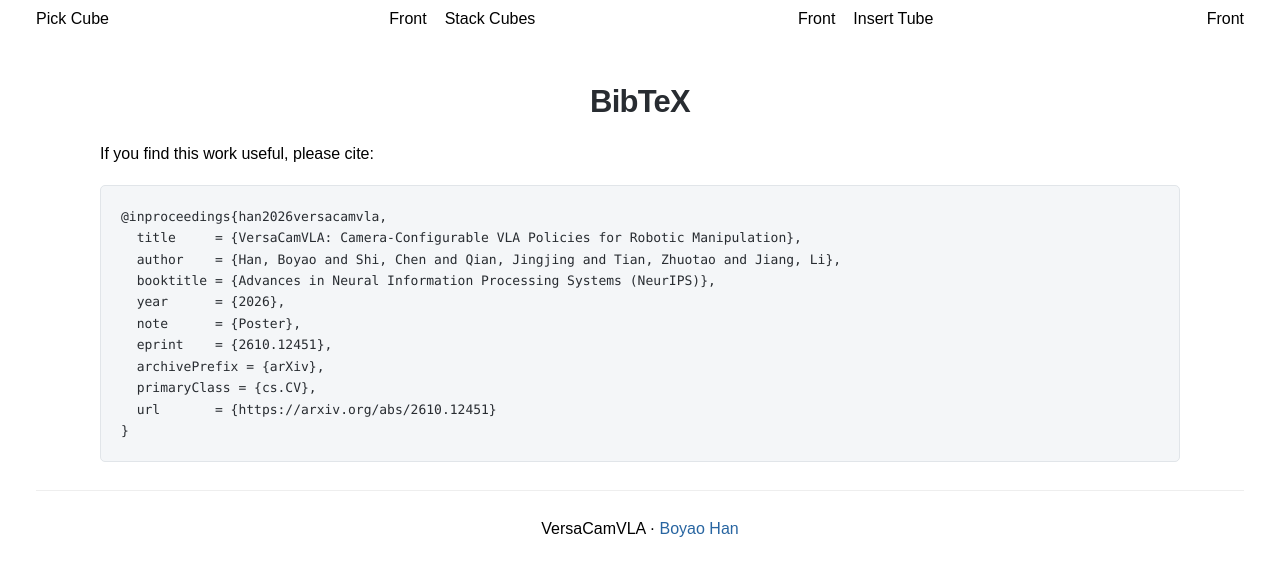
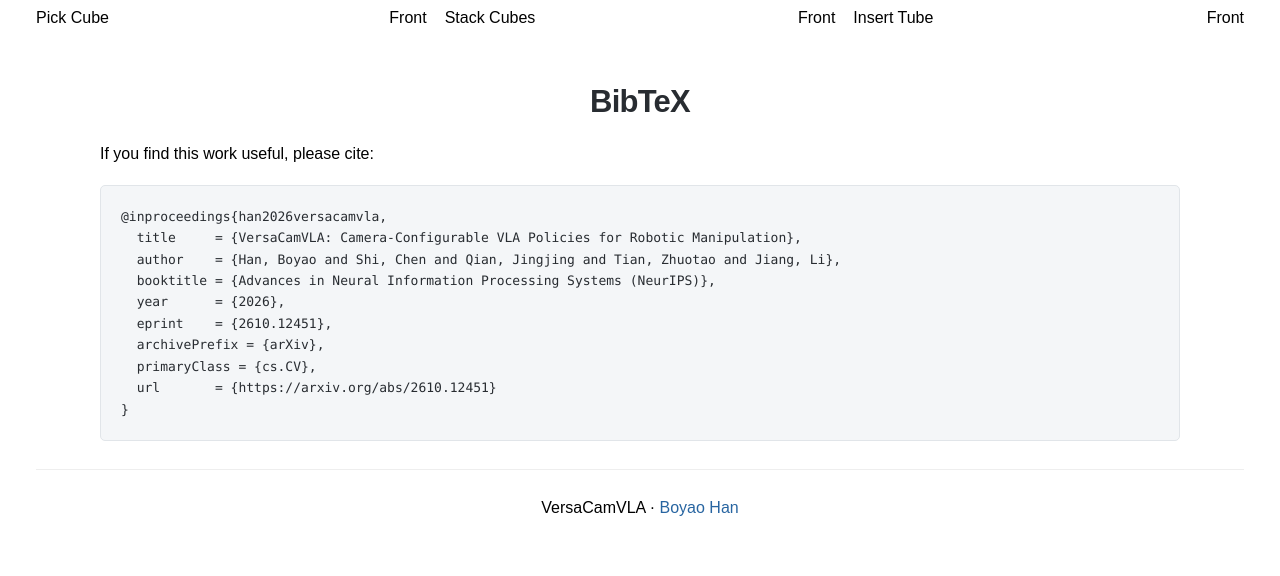
Before and after one commit to BoyaoHan/BoyaoHan.github.io, a Jekyll site: the page built from VersaCamVLA.github.io/index.html, in a window 1280 px wide and 900 px high, scrolled down 4452 px, cut to the strip 321-897 px from the top of the window. Built offline with Jekyll 4.4.1, drawn with Linux system fonts in a browser that asks for light colours.

Commit message:
Remove the note field from VersaCamVLA BibTeX

```diff
--- a/VersaCamVLA.github.io/index.html
+++ b/VersaCamVLA.github.io/index.html
@@ -167,7 +167,6 @@ header:
   author    = {Han, Boyao and Shi, Chen and Qian, Jingjing and Tian, Zhuotao and Jiang, Li},
   booktitle = {Advances in Neural Information Processing Systems (NeurIPS)},
   year      = {2026},
-  note      = {Poster},
   eprint    = {2610.12451},
   archivePrefix = {arXiv},
   primaryClass = {cs.CV},
```
Also changed, not shown: _publications/2026-09-24-versacamvla.md (+0 -1 lines).
